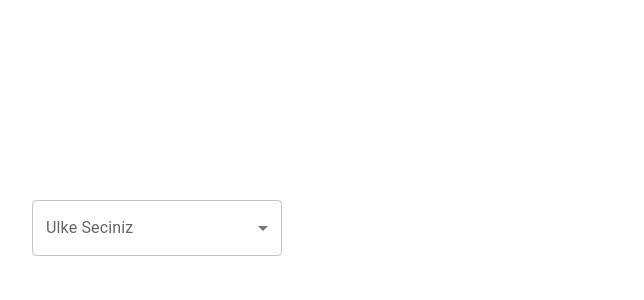
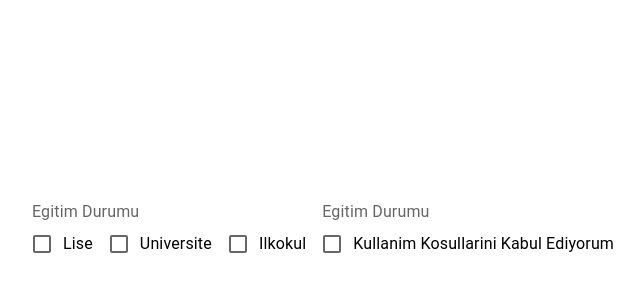
Before and after one commit to mhmtkarakas/MaterialUI, a React (Create React App) app in the folder materialui/: page / in a window 1280 px wide. Shown: the top 300 px of the page, without its empty margins (168-812 px from the left). Built offline with nearby package versions, Linux system fonts and the light colour scheme.

Commit message:
CheckBox

```diff
--- a/materialui/src/App.tsx
+++ b/materialui/src/App.tsx
@@ -8,6 +8,8 @@ import LessonTextField from "./components/LessonTextField";
 import LessonRadioGroup from "./components/LessonRadioGroup";
 import LessonRadioExample from "./components/LessonRadioExample";
 import LessonSelect from "./components/LessonSelect";
+import LessonCheckbox from "./components/LessonCheckbox";
+
 
 function App() {
   return (
@@ -18,7 +20,8 @@ function App() {
       {/* <LessonTextField /> */}
       {/* <LessonRadioGroup /> */}
       {/* <LessonRadioExample /> */}
-      <LessonSelect />
+      {/* <LessonSelect /> */}
+    <LessonCheckbox />
     </div>
   );
 }
--- /dev/null
+++ b/materialui/src/components/LessonCheckbox.tsx
@@ -0,0 +1,45 @@
+import React, { useState } from "react";
+import {
+  Box,
+  FormControl,
+  FormControlLabel,
+  FormGroup,
+  Checkbox,
+  FormLabel,
+} from "@mui/material";
+
+const LessonCheckbox = () => {
+  const [isAccept, setIsAccept] = useState(false);
+  console.log(isAccept);
+
+  return (
+    <Box>
+      <Box>
+        <FormControl>
+          <FormLabel>Egitim Durumu</FormLabel>
+          <FormGroup row>
+            <FormControlLabel control={<Checkbox />} label="Lise" />
+            <FormControlLabel control={<Checkbox />} label="Universite" />
+            <FormControlLabel control={<Checkbox />} label="Ilkokul" />
+          </FormGroup>
+        </FormControl>
+        <FormControl>
+          <FormLabel>Egitim Durumu</FormLabel>
+          <FormGroup>
+            <FormControlLabel
+              control={
+                <Checkbox
+                  checked={isAccept}
+                  onChange={(e) => setIsAccept(e.target.checked)}
+                />
+              }
+              label="Kullanim Kosullarini Kabul Ediyorum"
+            />
+          </FormGroup>
+        </FormControl>
+      </Box>
+    </Box>
+  );
+};
+
+export default LessonCheckbox;
```
